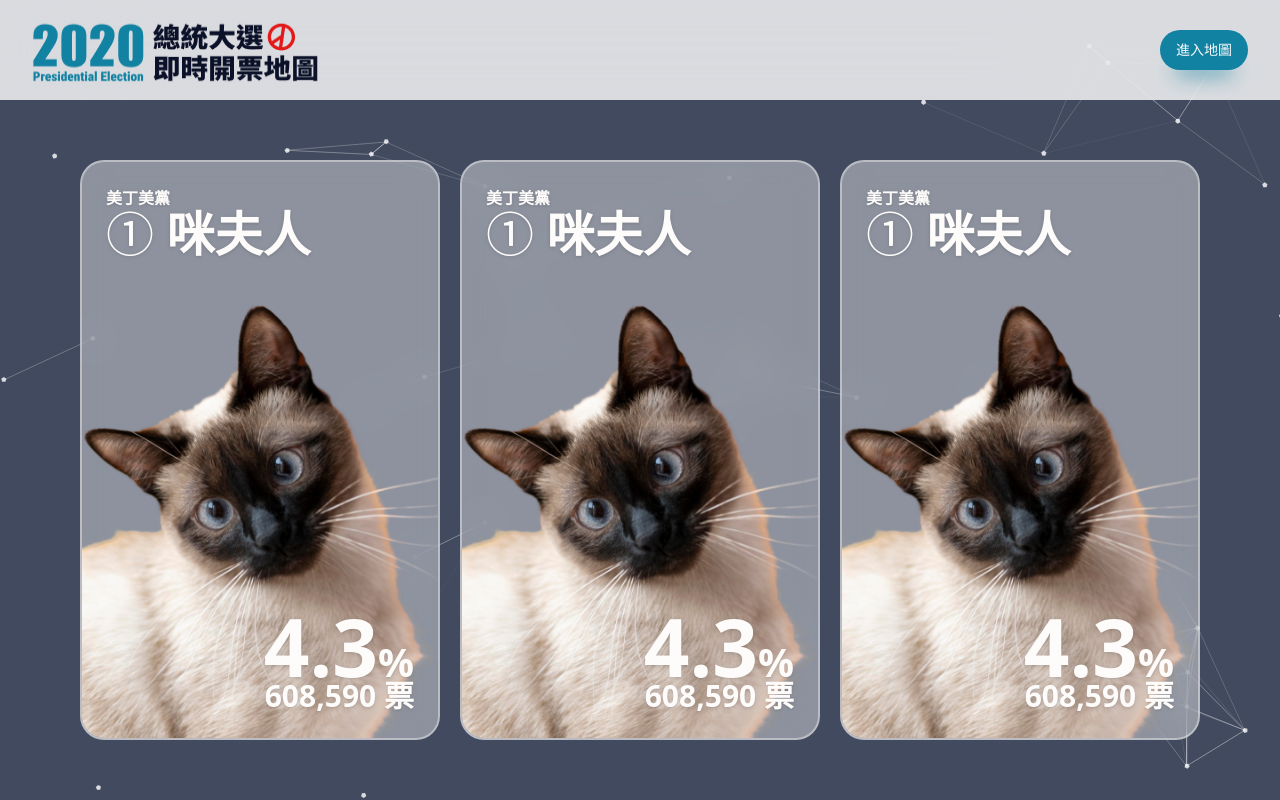
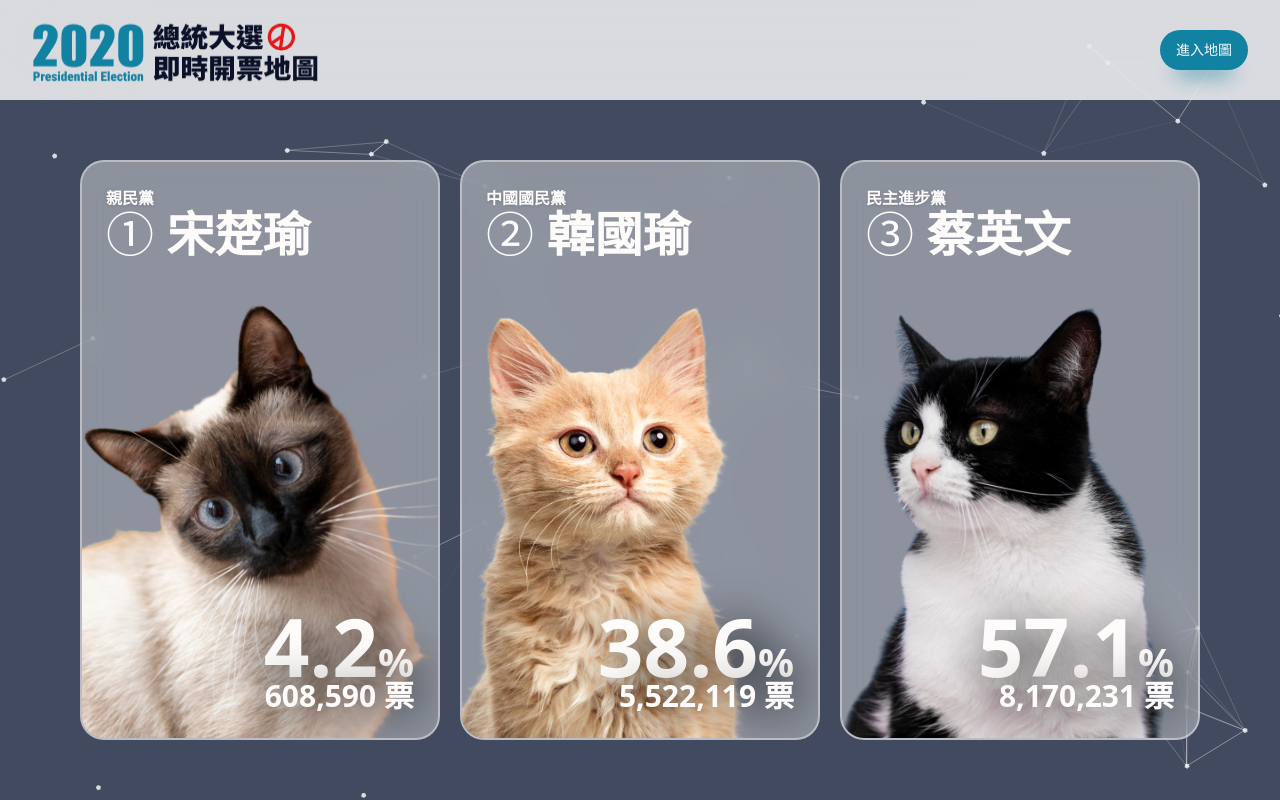
Before and after one commit to boboyuki/f2e2023_election_map, a Next.js app: page / in a window 1280 px wide. Built offline with nearby package versions, Linux system fonts and the light colour scheme.

Commit message:
feat: import candidate info and add bar animation

```diff
--- a/public/vote-data/candidateDetail.json
+++ b/public/vote-data/candidateDetail.json
@@ -1,23 +1,35 @@
 {
   "1": {
+    "id": 1,
+    "candidateNumber": "①",
     "politicalPartyName": "親民黨",
     "presidentName": "宋楚瑜",
     "vicePresidentName": "余湘",
     "voteCount": 608590,
-    "voteRate": 0.0426
+    "voteRate": 0.042,
+    "imgUrl": "/img/candidate1.png",
+    "mainColor": "#FF8C22"
   },
   "2": {
+    "id": 2,
+    "candidateNumber": "②",
     "politicalPartyName": "中國國民黨",
     "presidentName": "韓國瑜",
     "vicePresidentName": "張善政",
     "voteCount": 5522119,
-    "voteRate": 0.3861
+    "voteRate": 0.386,
+    "imgUrl": "/img/candidate2.png",
+    "mainColor": "#4299FF"
   },
   "3": {
+    "id": 3,
+    "candidateNumber": "③",
     "politicalPartyName": "民主進步黨",
     "presidentName": "蔡英文",
     "vicePresidentName": "賴清德",
     "voteCount": 8170231,
-    "voteRate": 0.5713
+    "voteRate": 0.571,
+    "imgUrl": "/img/candidate3.png",
+    "mainColor": "#8EFF71"
   }
 }
--- a/src/app/page.tsx
+++ b/src/app/page.tsx
@@ -1,13 +1,25 @@
 import PersonCard from '@/components/person-card/person-card'
 import { Button } from '@/components/ui/button'
+import candidateInfo from '../../public/vote-data/candidateDetail.json'
+
+const candidateArr = Object.values(candidateInfo)
 
 function Home() {
   return (
     <div className="w-screen h-screen">
       <div className="pt-[148px] pb-[48px] px-[16px] sm:pt-[160px] sm:pb-[60px] sm:px-[80px] flex flex-col h-full w-full gap-4 sm:flex-row sm:gap-5">
-        <PersonCard />
-        <PersonCard />
-        <PersonCard />
+        {candidateArr.map((candidate) => (
+          <PersonCard
+            key={candidate.id}
+            politicalPartyName={candidate.politicalPartyName}
+            candidateNumber={candidate.candidateNumber}
+            presidentName={candidate.presidentName}
+            voteCount={candidate.voteCount}
+            voteRate={candidate.voteRate}
+            imgUrl={candidate.imgUrl}
+            mainColor={candidate.mainColor}
+          />
+        ))}
         <Button className="sm:hidden bg-primary shadow-primary self-center">
           進入地圖 →
         </Button>
--- a/src/components/person-card/person-card.tsx
+++ b/src/components/person-card/person-card.tsx
@@ -1,14 +1,45 @@
+import { numberWithCommas } from '@/lib/utils'
 import Image from 'next/image'
 
-const PersonCard = () => {
+const PersonCard = ({
+  politicalPartyName,
+  candidateNumber,
+  presidentName,
+  voteCount,
+  voteRate,
+  imgUrl,
+  mainColor,
+}: {
+  politicalPartyName: string
+  candidateNumber: string
+  presidentName: string
+  voteCount: number
+  voteRate: number
+  imgUrl: string
+  mainColor: string
+}) => {
+  const voteRatePercent = (voteRate * 100).toFixed(1)
+
+  const customAnimateStyles: React.CSSProperties = {
+    '--target-width': `${parseFloat(voteRatePercent)}%`,
+    '--target-height': `${parseFloat(voteRatePercent)}%`,
+    backgroundColor: `${mainColor}`,
+    boxShadow: `0 0 24px 0 ${mainColor}`,
+  } as React.CSSProperties
+
   return (
     <div
       className="flex h-[163px] border-solid border-mainWhite border-2 border-opacity-40 w-full relative text-mainWhite rounded-3xl overflow-hidden
     sm:flex-column sm:h-full sm:w-1/3 sm:max-h-[600px] bg-white/40 backdrop-blur-lg"
     >
+      <div
+        className={`absolute bottom-0 left-0 bg-opacity-8 h-full animate-grow-width
+      sm:h-0 sm:w-full sm:animate-grow-height `}
+        style={customAnimateStyles}
+      />
       <div className="flex-1 h-full relative sm:absolute sm:bottom-0 sm:left-0 sm:w-full sm:max-h-[600px]">
         <Image
-          src="/img/candidate1.png"
+          src={imgUrl}
           alt="name"
           fill
           className="object-contain object-left-bottom"
@@ -20,21 +51,32 @@ const PersonCard = () => {
       >
         <div className="sm:text-left">
           <p className="hidden sm:block sm:font-bold sm:text-base drop-shadow">
-            美丁美黨
+            {politicalPartyName}
           </p>
-          <p className="text-3xl sm:text-5xl drop-shadow">
-            ① <span className="font-bold">咪夫人</span>
+          <p className="text-3xl sm:text-5xl">
+            {candidateNumber} <span className="font-bold">{presidentName}</span>
           </p>
         </div>
         <div>
           <div>
-            <p className="text-4xl font-extrabold sm:text-[80px] drop-shadow">
-              4.3<span className="text-2xl sm:text-[40px]">%</span>
+            <p
+              className="text-4xl font-extrabold sm:text-[80px]"
+              style={{
+                filter: 'drop-shadow(4px 4px 24px #000',
+              }}
+            >
+              {voteRatePercent}
+              <span className="text-2xl sm:text-[40px]">%</span>
             </p>
           </div>
           <div>
-            <p className="text-xl font-semibold sm:text-3xl drop-shadow">
-              608,590 票
+            <p
+              className="text-xl font-semibold sm:text-3xl"
+              style={{
+                filter: 'drop-shadow(4px 4px 24px #000',
+              }}
+            >
+              {numberWithCommas(voteCount)} 票
             </p>
           </div>
         </div>
--- a/src/lib/utils.ts
+++ b/src/lib/utils.ts
@@ -1,6 +1,10 @@
-import { type ClassValue, clsx } from "clsx"
-import { twMerge } from "tailwind-merge"
+import { type ClassValue, clsx } from 'clsx'
+import { twMerge } from 'tailwind-merge'
 
 export function cn(...inputs: ClassValue[]) {
   return twMerge(clsx(inputs))
 }
+
+export function numberWithCommas(x: number) {
+  return x.toString().replace(/\B(?=(\d{3})+(?!\d))/g, ',')
+}
--- a/tailwind.config.js
+++ b/tailwind.config.js
@@ -74,10 +74,20 @@ module.exports = {
           from: { height: 'var(--radix-accordion-content-height)' },
           to: { height: 0 },
         },
+        'grow-height': {
+          from: { height: 0 },
+          to: { height: 'var(--target-height)' },
+        },
+        'grow-width': {
+          from: { width: 0 },
+          to: { width: 'var(--target-width)' },
+        },
       },
       animation: {
         'accordion-down': 'accordion-down 0.2s ease-out',
         'accordion-up': 'accordion-up 0.2s ease-out',
+        'grow-height': 'grow-height 1s ease-out forwards',
+        'grow-width': 'grow-width 1s ease-out forwards',
       },
     },
   },
```
Also changed, not shown: public/img/candidate2.png (added), public/img/candidate3.png (added).
